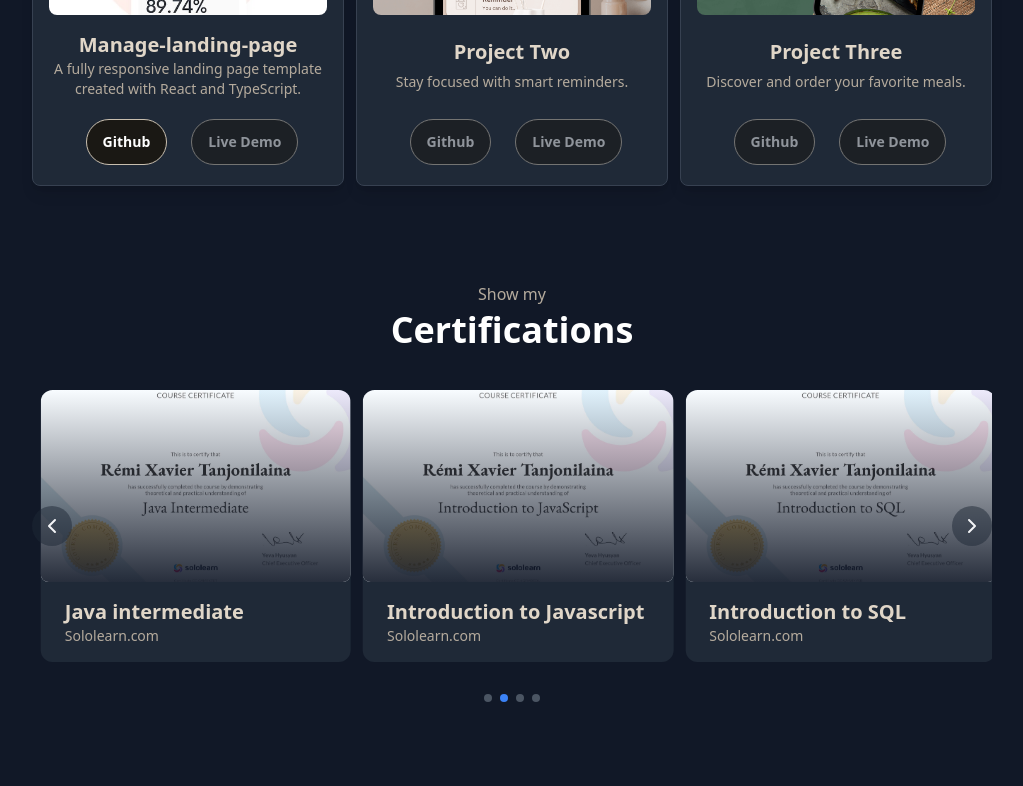
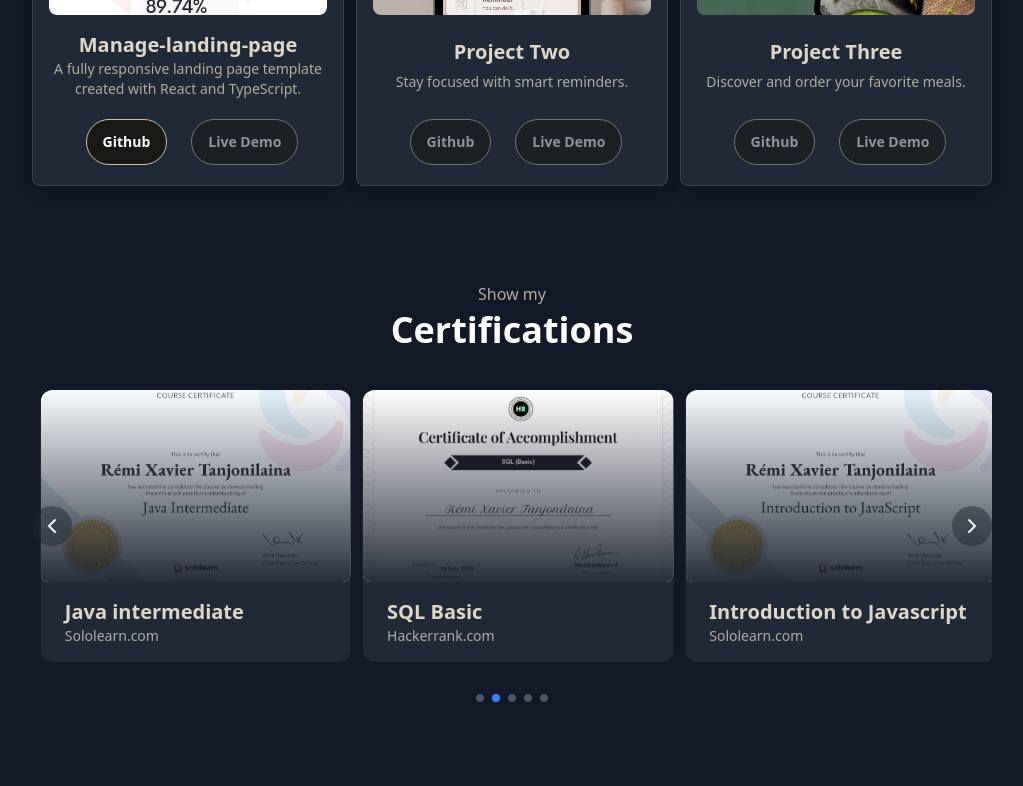
Before and after one commit to Remi1155/tanjonilaina, a React (Vite) app: page / in a window 1280 px wide. Shown: the part 2000-2786 px from the top of the page, without its empty margins (128-1151 px from the left). Built offline with nearby package versions, Linux system fonts and the light colour scheme.

Commit message:
ajout de certification

```diff
--- a/src/data/data.ts
+++ b/src/data/data.ts
@@ -10,6 +10,7 @@ import cerIntroToJS from "../assets/cer_into_to_javascript.jpg";
 import cerIntroToSQL from "../assets/cer_intro_to_sql.jpg";
 import cerIntermediateJava from "../assets/cer_java_intermediate.jpg";
 import cerIntroToJava from "../assets/cer_intro_to_java.png";
+import cerIntroToSQLHackerRank from "../assets/cer_sql_basique_hackerrank.png";
 
 
 export const data = {
@@ -131,6 +132,12 @@ export const data = {
       image: cerIntermediateJava,
     },
     {
+      title: "SQL Basic",
+      issuer: "Hackerrank.com",
+      linkTo: "https://www.hackerrank.com/certificates/8b78fef50e55",
+      image: cerIntroToSQLHackerRank,
+    },
+    {
       title: "Introduction to Javascript",
       issuer: "Sololearn.com",
       linkTo: "https://www.sololearn.com/certificates/CC-6GFMREDU",
--- a/src/header/Header.tsx
+++ b/src/header/Header.tsx
@@ -65,14 +65,14 @@ const Header: React.FC = () => {
 
               <ul
                 className={`absolute lg:relative  top-16 lg:top-0 right-3 lg:right-0 w-auto rounded-md bg-gray-50 p-3 border border-t-gray-100 lg:border-none text-center lg:w-auto lg:bg-transparent lg:flex lg:flex-row items-center space-y-4 lg:space-y-0 lg:space-x-6 transition-all duration-300 ease-in-out ${
-                  isOpen ? "block dark:bg-gray-900 dark:border-gray-500" : "hidden"
+                  isOpen ? "block dark:bg-transparent dark:border-gray-500" : "hidden"
                 }`}
               >
                 {navLinks.map((navLink, index) => (
                   <li key={index}>
                     <a
                       href={navLink.href}
-                      className="min-[400px]:text-xl font-medium lg:font-semibold hover:text-gray-500 relative after:content-[''] after:absolute after:w-0 after:h-0.5 after:bg-gray-500 after:bottom-0 after:left-0 after:transition-all after:duration-300 hover:after:w-full dark:text-gray-200"
+                      className="min-[400px]:text-xl font-medium lg:font-normal hover:text-gray-500 relative after:content-[''] after:absolute after:w-0 after:h-0.5 after:bg-gray-500 after:bottom-0 after:left-0 after:transition-all after:duration-300 hover:after:w-full dark:text-gray-200"
                       onClick={toggleMenu}
                     >
                       {navLink.label}
```
Also changed, not shown: src/assets/cer_sql_basique_hackerrank.png (added).
